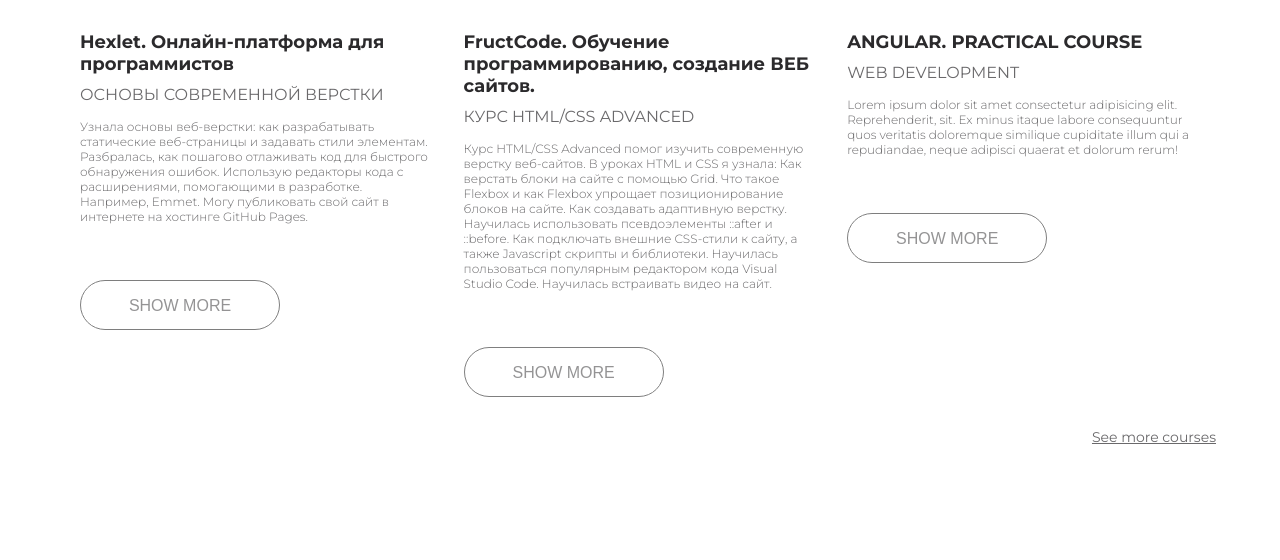
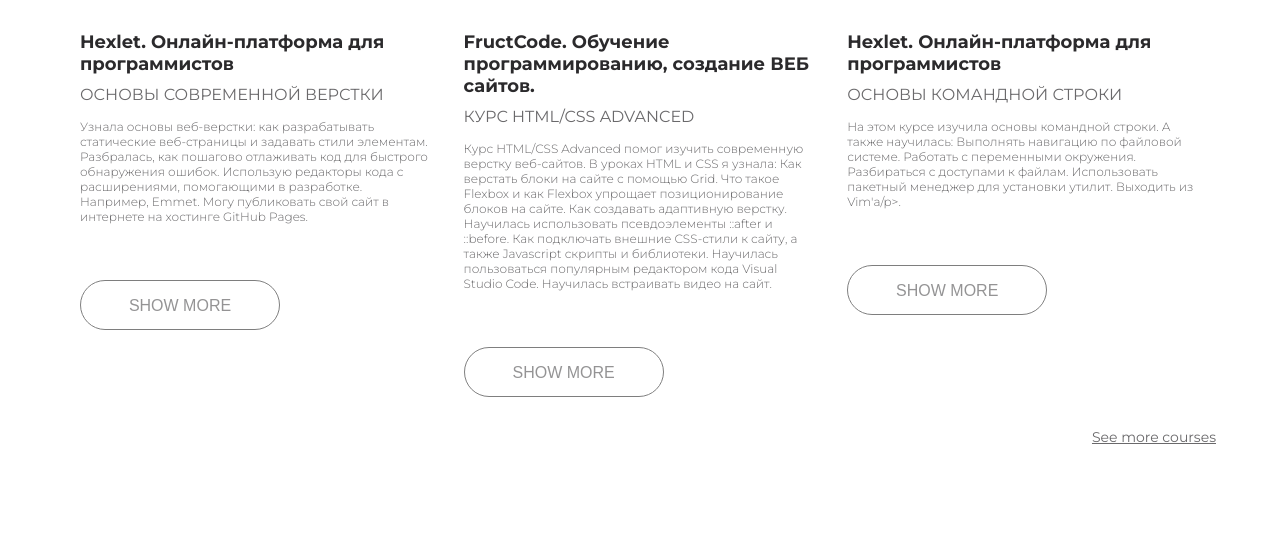
Before and after one commit to sve1us1k/Portfolio, a plain HTML site: page index.html in a window 1280 px wide. Shown: the part 2803-3363 px from the top of the page. Drawn offline with Linux system fonts and the light colour scheme.

Commit message:
My corse 3

```diff
--- a/index.html
+++ b/index.html
@@ -202,16 +202,20 @@
         <img src="img/Angular logo.png" alt="">
 
         <div class="courses-content">
-          <h4>ANGULAR. PRACTICAL COURSE</h4>
-          <div class="courses_cat">WEB DEVELOPMENT</div>
+          <h4>Hexlet. Онлайн-платформа для программистов</h4>
+          <div class="courses_cat">Основы командной строки</div>
           <div class="corses_text">
-            <p>Lorem ipsum dolor sit amet consectetur adipisicing elit. Reprehenderit, sit. Ex minus itaque labore consequuntur quos veritatis doloremque similique cupiditate illum qui a repudiandae, neque adipisci quaerat et dolorum rerum!</p>
+            <p>На этом курсе изучила основы командной строки. А также научилась: Выполнять навигацию по файловой системе.
+              Работать с переменными окружения.
+              Разбираться с доступами к файлам.
+              Использовать пакетный менеджер для установки утилит.
+              Выходить из Vim'a/p>.
           </div>
 
 
 
         </div>
-        <a href="https://fructcode.com/ru/" title="Fructcode">
+        <a href="https://ru.hexlet.io/courses/cli-basics" title="Hexlet">
           <button class="btn">show more</button>
         </a>
       </div>
```
